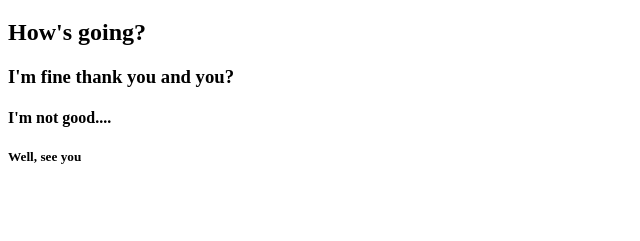
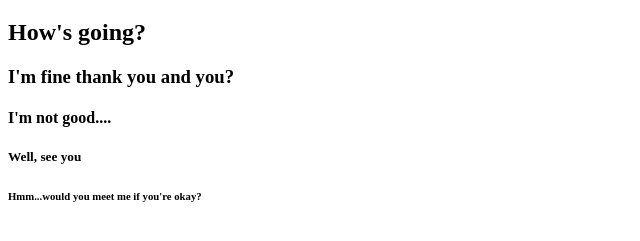
Before and after one commit to Kw-jinwoo/OSS_2, a plain HTML site: page index.html in a window 1280 px wide. Shown: the part 61-302 px from the top of the page, without its empty margins (0-640 px from the left). Drawn offline with Linux system fonts and the light colour scheme.

Commit message:
fourthcommit

```diff
--- a/index.html
+++ b/index.html
@@ -9,4 +9,5 @@
     <h3>I'm fine thank you and you?</h3>
     <h4>I'm not good....</h4>
     <h5>Well, see you</h5>
+    <h6>Hmm...would you meet me if you're okay?</h6>
 </body>
```
